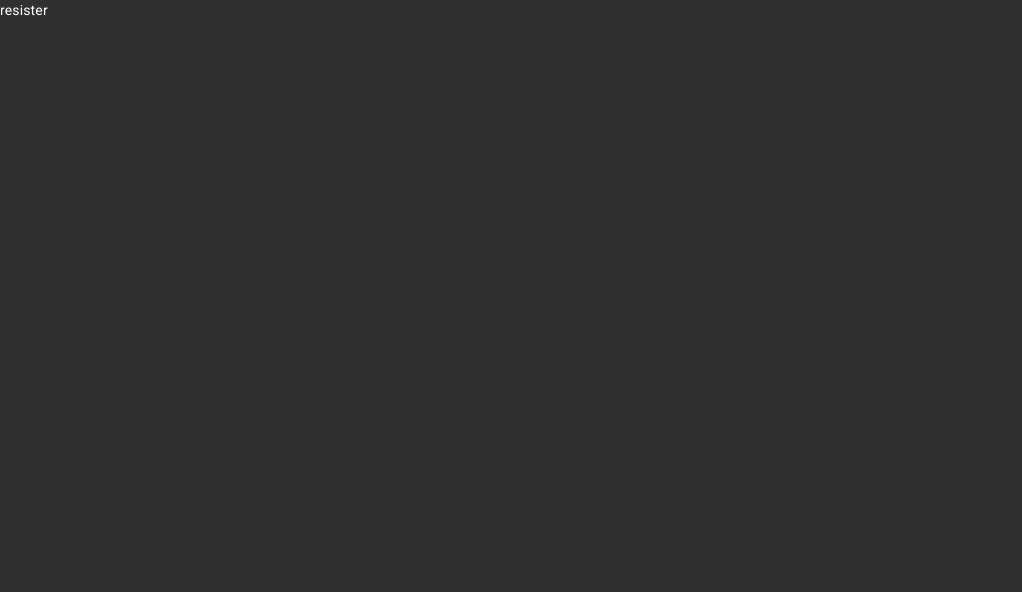
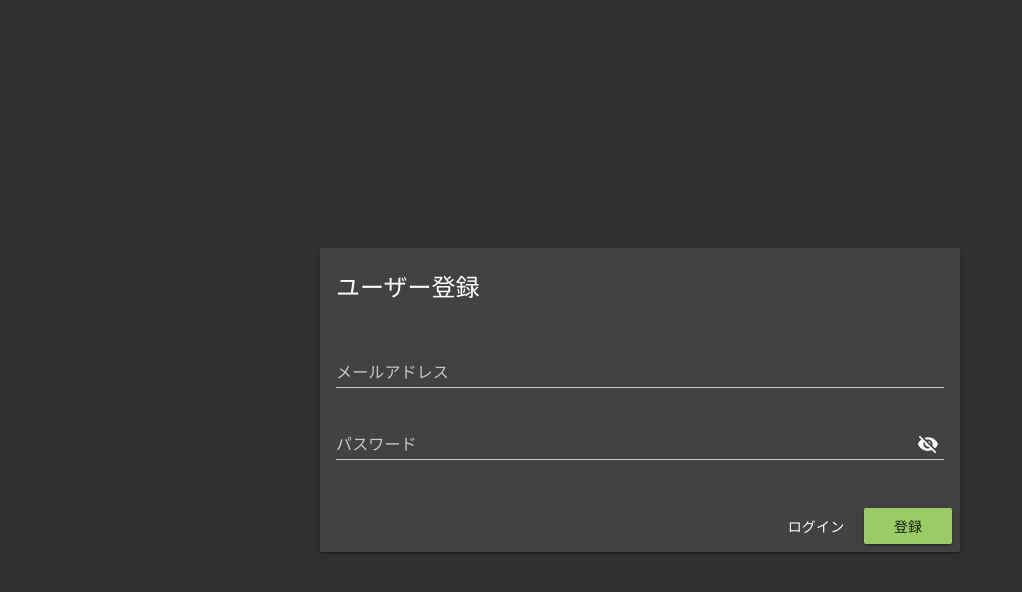
Before and after one commit to yamady0704/news_gathering, a Nuxt app: page /resister in a window 1280 px wide. Shown: the top 592 px of the page, without its empty margins (0-1022 px from the left). Built offline with nearby package versions, Linux system fonts and the light colour scheme.

Commit message:
creating sign-up page

```diff
--- a/nuxt.config.js
+++ b/nuxt.config.js
@@ -60,6 +60,10 @@ module.exports = {
     "/api/": {
       target: "https://newsapi.org/v2/",
       pathRewrite: { "^/api/": "" }
+    },
+    "/resister/": {
+      target: "https://identitytoolkit.googleapis.com/v1/accounts:signUp?key=AIzaSyBCSLa8t2fplYRYcthG_U0LvViwSYPoe84",
+      pathRewrite: { "^/resister/": "" }
     }
   },
 
--- a/package.json
+++ b/package.json
@@ -1,5 +1,5 @@
 {
-  "name": "nuxt-news",
+  "name": "news-app",
   "version": "1.0.0",
   "description": "A news application built with Nuxt 2 and Firestore",
   "author": "yamady0704",
--- a/pages/index.vue
+++ b/pages/index.vue
@@ -11,7 +11,7 @@
 
       <div class="md-toolbar-section-end">
         <md-button to="/login">ログイン</md-button>
-        <md-button to="/resister">登録</md-button>
+        <md-button to="/resister">ユーザー登録</md-button>
         <md-button class="md-accent" @click="showRightSidepanel = true">カテゴリ</md-button>
       </div>
     </md-toolbar>
--- a/pages/resister/index.vue
+++ b/pages/resister/index.vue
@@ -1,3 +1,49 @@
 <template>
-  <p>resister</p>
+  <div class="md-layout md-alignment-center-center" style="height: 100vh;">
+    <md-card class="md-layout-item md-size-50">
+      <md-card-header>
+        <div class="md-title">ユーザー登録</div>
+      </md-card-header>
+
+      <form @submit.prevent="resisterUser">
+        <md-card-content>
+          <md-field md-clearable>
+            <label for="emal">メールアドレス</label>
+            <md-input type="email" name="email" id="email" autocomplete="email"
+            v-model="form.email" />
+          </md-field>
+          <md-field>
+            <label for="password">パスワード</label>
+            <md-input type="password" name="password" id="password"
+            autocomplete="password" v-model="form.password" />
+          </md-field>
+        </md-card-content>
+
+        <md-card-actions>
+          <md-button to="/login">ログイン</md-button>
+          <md-button class="md-primary md-raised" type="submit">登録</md-button>
+        </md-card-actions>
+      </form>
+    </md-card>
+  </div>
 </template>
+
+<script>
+  export default {
+    data: () => ({
+      form: {
+        email: '',
+        password: ''
+      }
+    }),
+    methods: {
+      async resisterUser() {
+        await this.$store.dispatch('authenticateUser', {
+          email: this.form.email,
+          password: this.form.password,
+          returnSecureToken: true
+        })
+      }
+    }
+  }
+</script>
--- a/store/index.js
+++ b/store/index.js
@@ -28,6 +28,17 @@ const createStore = () => {
         const { articles } = await this.$axios.$get(apiUrl);
         commit('setLoading', false);
         commit('setHeadlines', articles);
+      },
+      async authenticateUser({ commit }, UserPayload) {
+        try {
+          commit('setLoading', true);
+          const authUserData = await this.$axios.$post('/resister/', UserPayload);
+          console.log(authUserData);
+          commit('setLoading', false);
+        } catch (err) {
+          console.error(err);
+          commit('setLoading', false);
+        }
       }
     },
     getters: {
```
